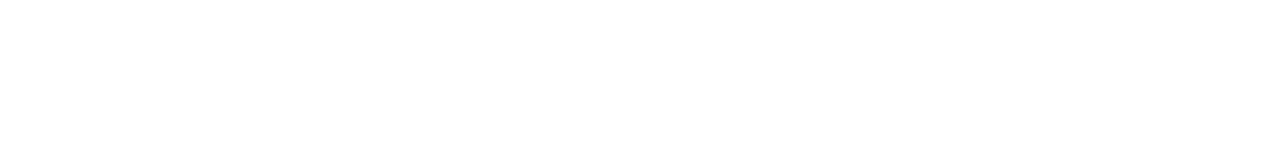
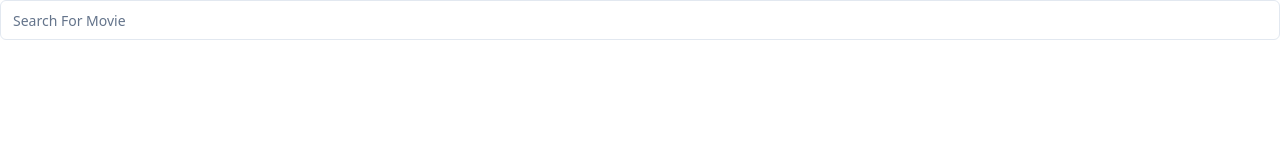
Before and after one commit to Amumug/movie-hub, a React (Vite) app: page / in a window 1280 px wide. Shown: the top 160 px of the page. Built offline with nearby package versions, Linux system fonts and the light colour scheme.

Commit message:
movie-hub

```diff
--- a/src/App.tsx
+++ b/src/App.tsx
@@ -1,5 +1,10 @@
+import NavBar from "./components/NavBar";
+
+
 function App() {
-  return <></>;
+  return <>
+    <NavBar></NavBar>
+  </>;
 }
 
 export default App;
--- a/src/components/NavBar.tsx
+++ b/src/components/NavBar.tsx
@@ -1,7 +1,10 @@
+import { Input } from "./ui/input"
 
 const NavBar = () => {
   return (
-    <div>NavBar</div>
+    <div>
+      <Input type="text" placeholder="Search For Movie"/>
+    </div>
   )
 }
 
--- /dev/null
+++ b/src/components/ui/input.tsx
@@ -0,0 +1,25 @@
+import * as React from "react"
+
+import { cn } from "@/lib/utils"
+
+export interface InputProps
+  extends React.InputHTMLAttributes<HTMLInputElement> {}
+
+const Input = React.forwardRef<HTMLInputElement, InputProps>(
+  ({ className, type, ...props }, ref) => {
+    return (
+      <input
+        type={type}
+        className={cn(
+          "flex h-10 w-full rounded-md border border-input bg-background px-3 py-2 text-sm ring-offset-background file:border-0 file:bg-transparent file:text-sm file:font-medium placeholder:text-muted-foreground focus-visible:outline-none focus-visible:ring-2 focus-visible:ring-ring focus-visible:ring-offset-2 disabled:cursor-not-allowed disabled:opacity-50",
+          className
+        )}
+        ref={ref}
+        {...props}
+      />
+    )
+  }
+)
+Input.displayName = "Input"
+
+export { Input }
```
